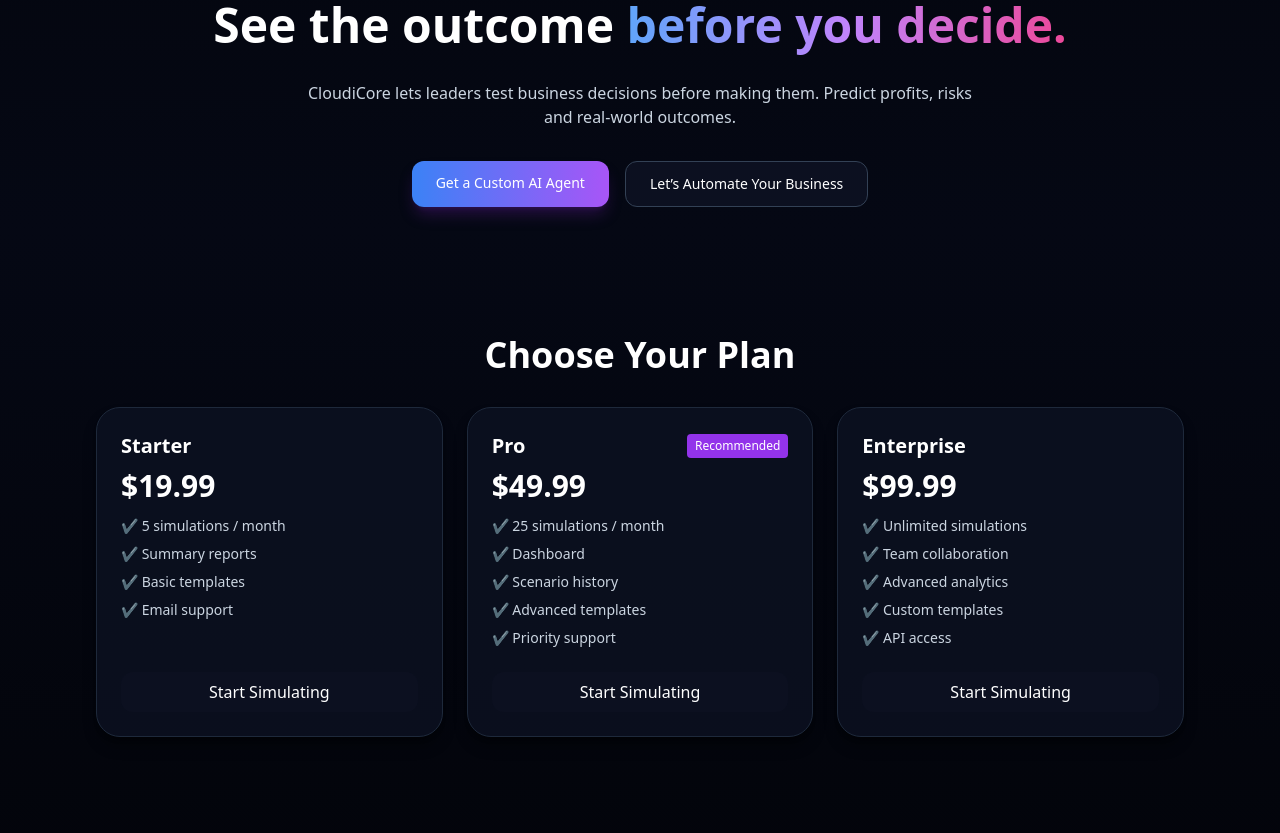
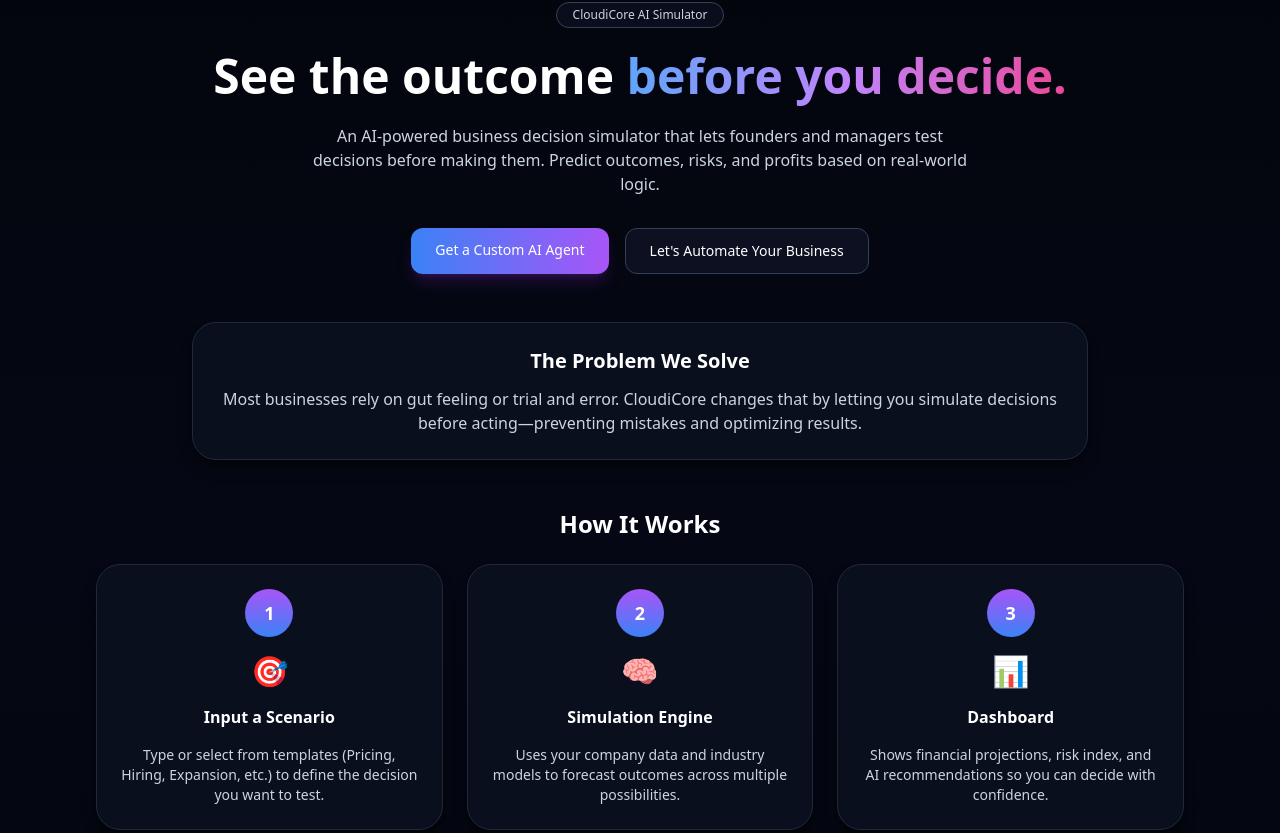
Before and after one commit to Cloudisoft/Cloudisoft.com_Final, a React (Vite) app: page / in a window 1280 px wide. Shown: the part 1147-1980 px from the top of the page. Built offline with nearby package versions, Linux system fonts and the light colour scheme.

Commit message:
Update CloudiCoreSection.tsx

```diff
--- a/src/components/CloudiCoreSection.tsx
+++ b/src/components/CloudiCoreSection.tsx
@@ -1,18 +1,84 @@
+// src/components/CloudiCoreSection.tsx
+
+const steps = [
+  {
+    number: "1",
+    title: "Input a Scenario",
+    desc: "Type or select from templates (Pricing, Hiring, Expansion, etc.) to define the decision you want to test.",
+    icon: "🎯"
+  },
+  {
+    number: "2",
+    title: "Simulation Engine",
+    desc: "Uses your company data and industry models to forecast outcomes across multiple possibilities.",
+    icon: "🧠"
+  },
+  {
+    number: "3",
+    title: "Dashboard",
+    desc: "Shows financial projections, risk index, and AI recommendations so you can decide with confidence.",
+    icon: "📊"
+  }
+];
+
 export default function CloudiCoreSection() {
   return (
-    <section id="cloudicore" className="section space-y-8">
-      <h2 className="text-3xl sm:text-5xl font-bold text-center">
-        See the outcome <span className="gradient-text">before you decide.</span>
-      </h2>
+    <section id="cloudicore" className="section space-y-12">
+      {/* Top CloudiCore hero */}
+      <div className="space-y-6 text-center">
+        <div className="inline-flex px-4 py-1 rounded-full border border-slate-700 bg-cloudi-card/80 text-xs text-slate-300">
+          CloudiCore AI Simulator
+        </div>
 
-      <p className="max-w-2xl mx-auto text-center text-slate-300">
-        CloudiCore lets leaders test business decisions before making them.
-        Predict profits, risks and real-world outcomes.
-      </p>
+        <h2 className="text-3xl sm:text-5xl font-bold">
+          See the outcome <span className="gradient-text">before you decide.</span>
+        </h2>
 
-      <div className="flex justify-center gap-4">
-        <a href="#contact" className="btn-primary text-sm">Get a Custom AI Agent</a>
-        <a href="#contact" className="btn-secondary text-sm">Let’s Automate Your Business</a>
+        <p className="max-w-2xl mx-auto text-slate-300 text-sm sm:text-base">
+          An AI-powered business decision simulator that lets founders and managers
+          test decisions before making them. Predict outcomes, risks, and profits
+          based on real-world logic.
+        </p>
+
+        <div className="flex flex-wrap justify-center gap-4 pt-2">
+          <a href="#contact" className="btn-primary text-sm">
+            Get a Custom AI Agent
+          </a>
+          <a href="#contact" className="btn-secondary text-sm">
+            Let&apos;s Automate Your Business
+          </a>
+        </div>
+      </div>
+
+      {/* The Problem We Solve */}
+      <div className="card max-w-4xl mx-auto text-center space-y-3">
+        <h3 className="text-xl font-semibold">The Problem We Solve</h3>
+        <p className="text-sm sm:text-base text-slate-300">
+          Most businesses rely on gut feeling or trial and error. CloudiCore
+          changes that by letting you simulate decisions before acting—preventing
+          mistakes and optimizing results.
+        </p>
+      </div>
+
+      {/* How It Works */}
+      <div className="space-y-6">
+        <h3 className="text-center text-2xl font-semibold">How It Works</h3>
+
+        <div className="grid gap-6 md:grid-cols-3">
+          {steps.map(step => (
+            <div
+              key={step.number}
+              className="card flex flex-col items-center text-center space-y-4"
+            >
+              <div className="w-12 h-12 rounded-full bg-gradient-to-b from-purple-500 to-blue-500 flex items-center justify-center text-lg font-bold">
+                {step.number}
+              </div>
+              <div className="text-3xl">{step.icon}</div>
+              <h4 className="font-semibold">{step.title}</h4>
+              <p className="text-sm text-slate-300">{step.desc}</p>
+            </div>
+          ))}
+        </div>
       </div>
     </section>
   );
```
